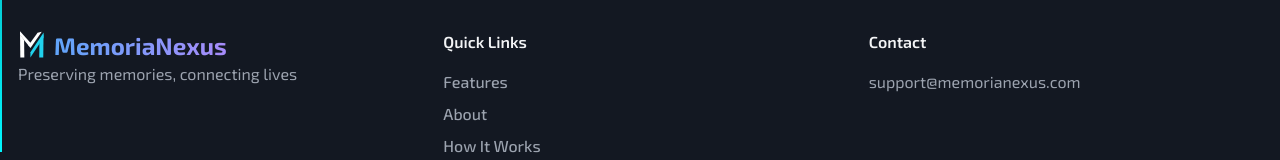
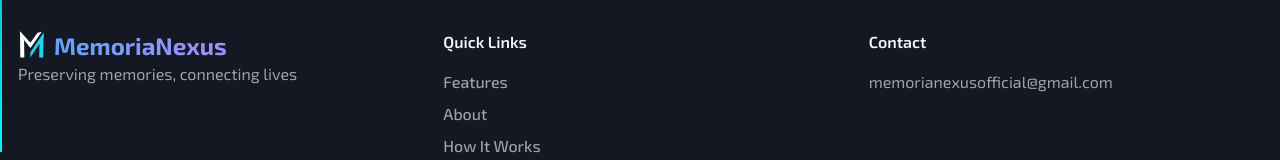
Before and after one commit to ankitkatole/MemoriaNexus, a React (Vite) app in the folder client/: page / in a window 1280 px wide. Shown: the part 2058-2218 px from the top of the page. Built offline with nearby package versions, Linux system fonts and the light colour scheme; no server answers.

Commit message:
footer update

```diff
--- a/client/src/Components/SharedComponents/Footer.jsx
+++ b/client/src/Components/SharedComponents/Footer.jsx
@@ -27,7 +27,7 @@
             </div>
             <div>
               <h5 className="font-semibold mb-4">Contact</h5>
-              <p className="text-gray-400">support@memorianexus.com</p>
+              <p className="text-gray-400">memorianexusofficial@gmail.com</p>
             </div>
           </div>
           <div className="border-t border-gray-800 mt-8 pt-8 text-center text-gray-400">
```
